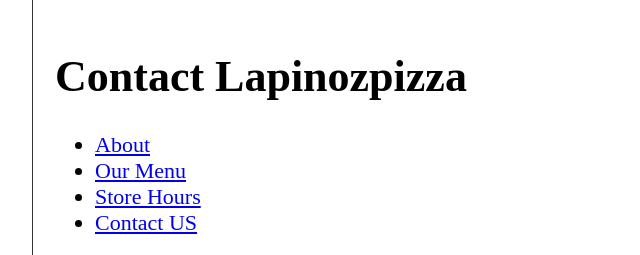
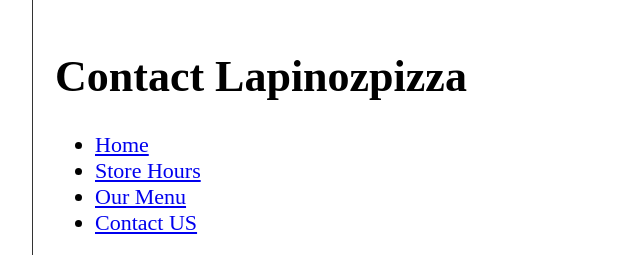
Before and after one commit to V-M-B/Lapinozpizza, a plain HTML site: page contact.html in a window 1280 px wide. Shown: the top 255 px of the page, 185-825 px from the left. Drawn offline with Linux system fonts and the light colour scheme.

Commit message:
My First HTML Project Website

```diff
--- a/contact.html
+++ b/contact.html
@@ -14,16 +14,16 @@
         <nav>
             <ul>
                 <li>
-                    <a href="index.html">About <abbr title="Lapinozpizza"></abbr></a>
+                    <a href="/">Home <abbr title="Lapinozpizza"></abbr></a>
                 </li>
                 <li>
-                    <a href="#Menu">Our Menu<abbr title="Lapinozpizza"></abbr></a>
+                    <a href="/#about">Store Hours <abbr title="Lapinozpizza"></abbr></a>
                 </li>
                 <li>
-                    <a href="hours.html">Store Hours <abbr title="Lapinozpizza"></abbr></a>
+                    <a href="/#Menu">Our Menu<abbr title="Lapinozpizza"></abbr></a>
                 </li>
                 <li>
-                    <a href="#contact">Contact US</abbr></a>
+                    <a href="hours.html">Contact US</abbr></a>
                 </li>
             </ul>
         </nav>
```
Also changed, not shown: hours.html (+3 -3 lines), index.html (+1 -1 lines).
